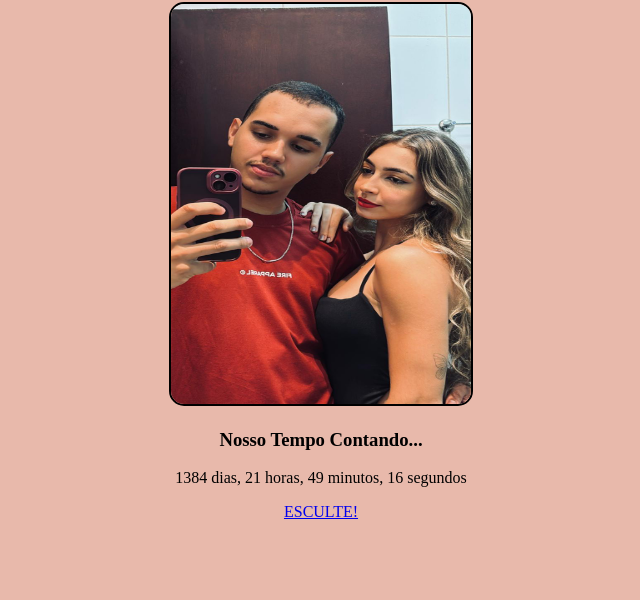
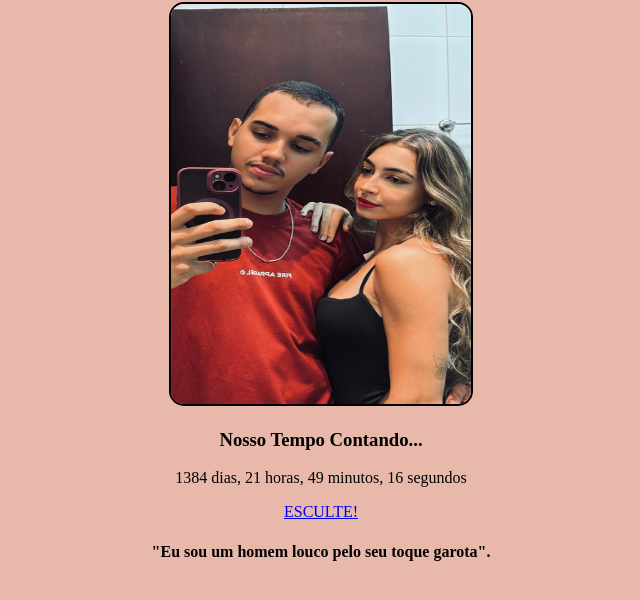
Before and after one commit to Gustavoh1607/Nosso-Tempo, a plain HTML site: page nos.html in a window 1280 px wide. Shown: the part 78-678 px from the top of the page, without its empty margins (319-959 px from the left). Drawn offline with Linux system fonts and the light colour scheme.

Commit message:
Update nos.html

```diff
--- a/nos.html
+++ b/nos.html
@@ -43,5 +43,6 @@
 <body>
     <p id="tempo"></p>
     <a href="https://www.youtube.com/watch?v=G_MikP32oic">ESCULTE!</a>
+	<h4>"Eu sou um homem louco pelo seu toque garota".</h4>
 </body>
 </html>
```
